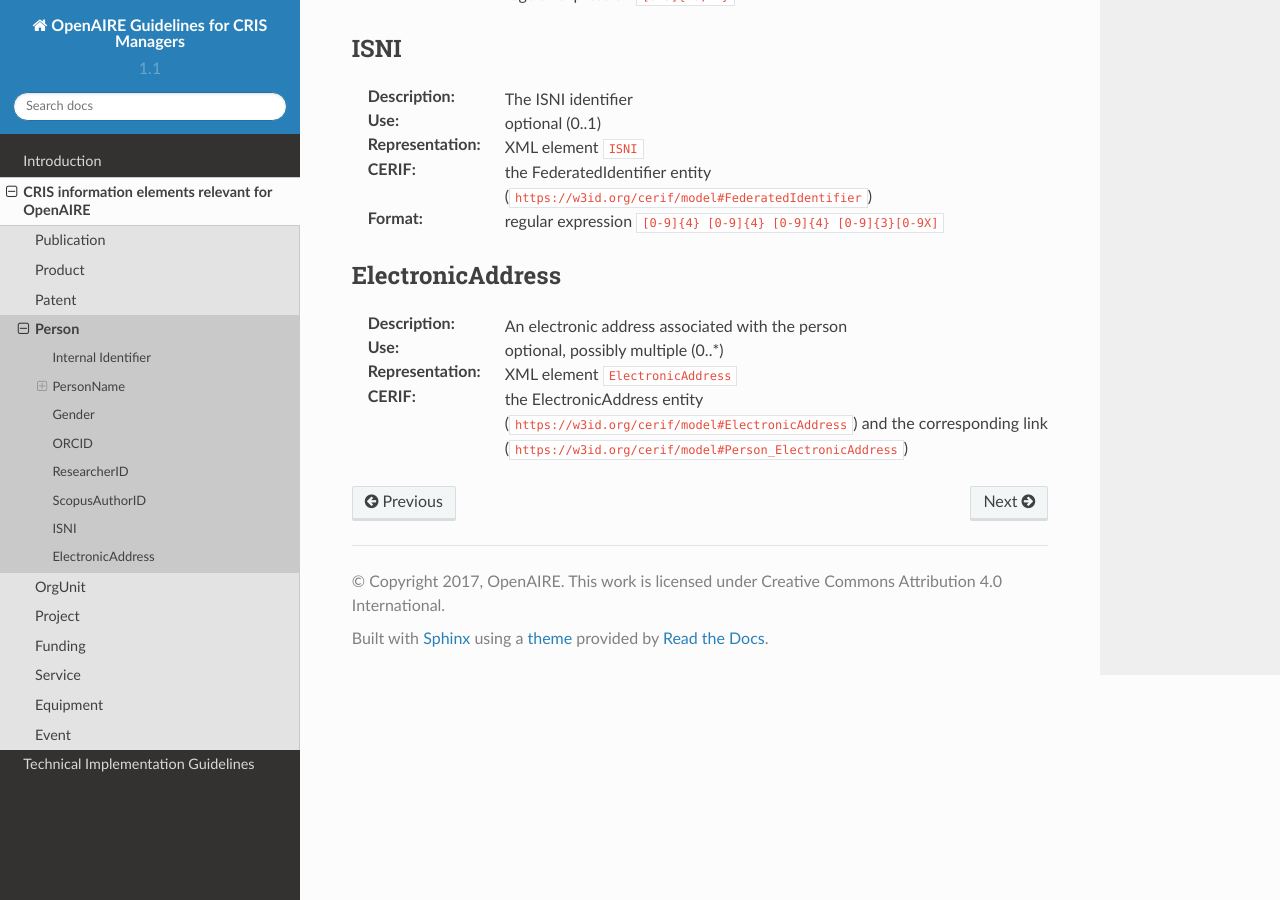
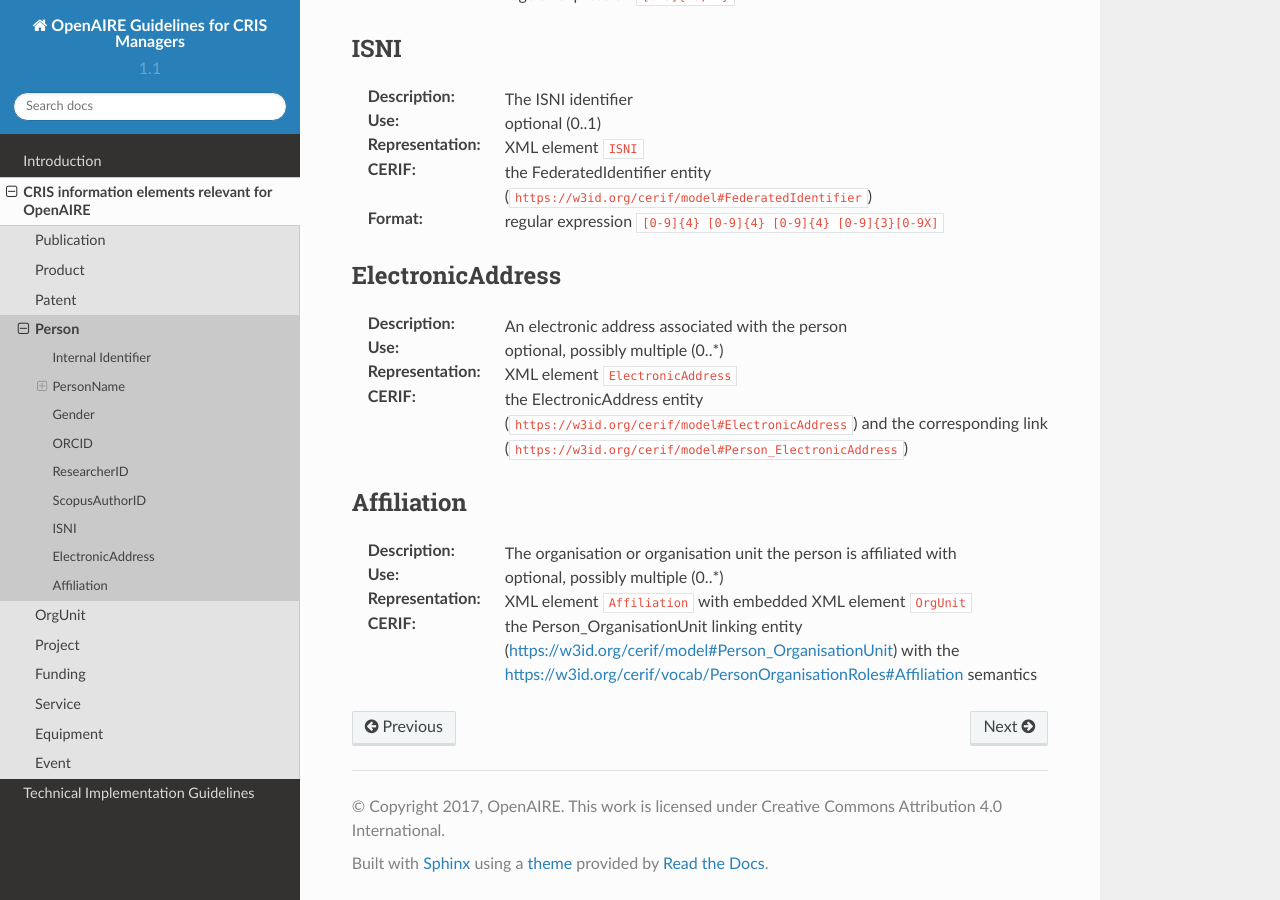
Before and after one commit to openaire/guidelines-cris-managers, a Sphinx documentation site: the page built from docs/cerif_xml_person_entity.rst, in a window 1280 px wide and 900 px high, scrolled down 2448 px. Built offline with Sphinx 7.4.7 and the Read the Docs theme 2.0.0, drawn with Linux system fonts in a browser that asks for light colours; a script that is not in the unit is left out.

Commit message:
added Person/Affiliation

```diff
--- a/docs/cerif_xml_person_entity.rst
+++ b/docs/cerif_xml_person_entity.rst
@@ -108,3 +108,12 @@ ElectronicAddress
 :Use: optional, possibly multiple (0..*)
 :Representation: XML element ``ElectronicAddress``
 :CERIF: the ElectronicAddress entity (``https://w3id.org/cerif/model#ElectronicAddress``) and the corresponding link (``https://w3id.org/cerif/model#Person_ElectronicAddress``)
+
+
+
+Affiliation
+^^^^^^^^^^^
+:Description: The organisation or organisation unit the person is affiliated with
+:Use: optional, possibly multiple (0..*)
+:Representation: XML element ``Affiliation`` with embedded XML element ``OrgUnit``
+:CERIF: the Person_OrganisationUnit linking entity (`<https://w3id.org/cerif/model#Person_OrganisationUnit>`_) with the `<https://w3id.org/cerif/vocab/PersonOrganisationRoles#Affiliation>`_ semantics
```
Also changed, not shown: 2 other files.
